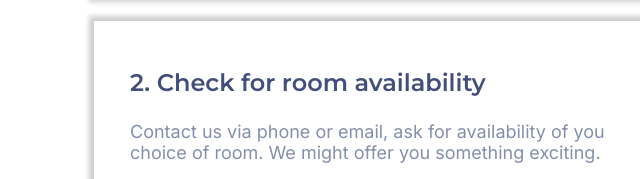
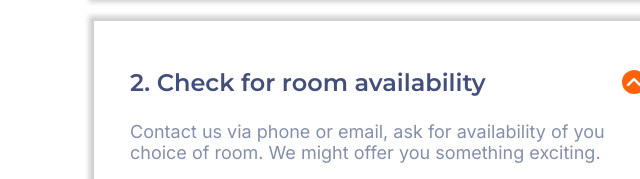
Before and after one commit to izzat-shuhratovich/cootels, a plain HTML site: page index.html in a window 1280 px wide. Shown: the part 4021-4200 px from the top of the page, 640-1280 px from the left. Drawn offline with Linux system fonts and the light colour scheme.

Commit message:
created svg

```diff
--- a/index.html
+++ b/index.html
@@ -121,7 +121,12 @@
                                 </div>
                             </div>
                             <div class="room-box-info-txt2">
-                                <span>2. Check for room availability</span>
+                                <div class="room-box-info-txt2-text">
+                                    <span>2. Check for room availability</span>
+                                    <svg width="24" height="24" viewBox="0 0 24 24" fill="none" xmlns="http://www.w3.org/2000/svg">
+                                    <path d="M5 15.5L12 8.5L19 15.5" stroke="white" stroke-width="3" stroke-linecap="round" stroke-linejoin="round"/>
+                                    </svg>
+                                </div>
                                 <p>Contact us via phone or email, ask for availability of you choice of room. We might offer you something exciting.</p>
                             </div>
                             <div class="room-box-info-txt1">
--- a/style.scss
+++ b/style.scss
@@ -373,7 +373,7 @@
     }
 }
 
-.room {
+.room{
     width: 1440px;
     height: 596px;
     display: flex;
@@ -476,6 +476,19 @@
                 gap: 24px;
                 justify-content: center;
                 padding: 0 36px;
+                &-text{
+                    display: flex;
+                    justify-content: space-between;
+                    align-items: center;
+                    svg{
+                        background-color: #FF620A;
+                        border-radius: 100px;
+                        align-items: center;
+                        justify-content: center;
+                        display: flex;
+                        padding: 2px;
+                    }
+                }
 
                 span {
                     @extend %section-three-h3;
```
Also changed, not shown: css/style.css, 1 other file.
